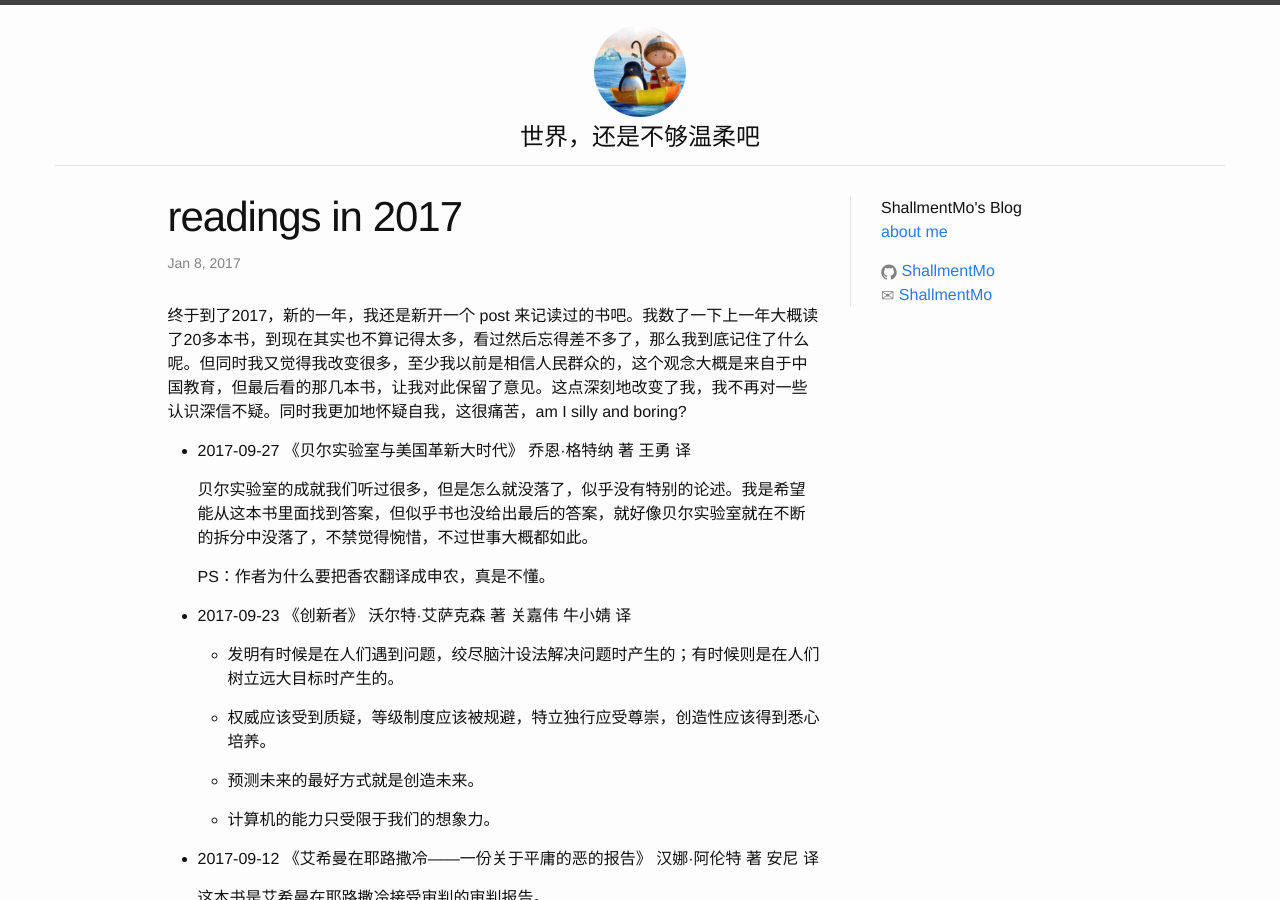
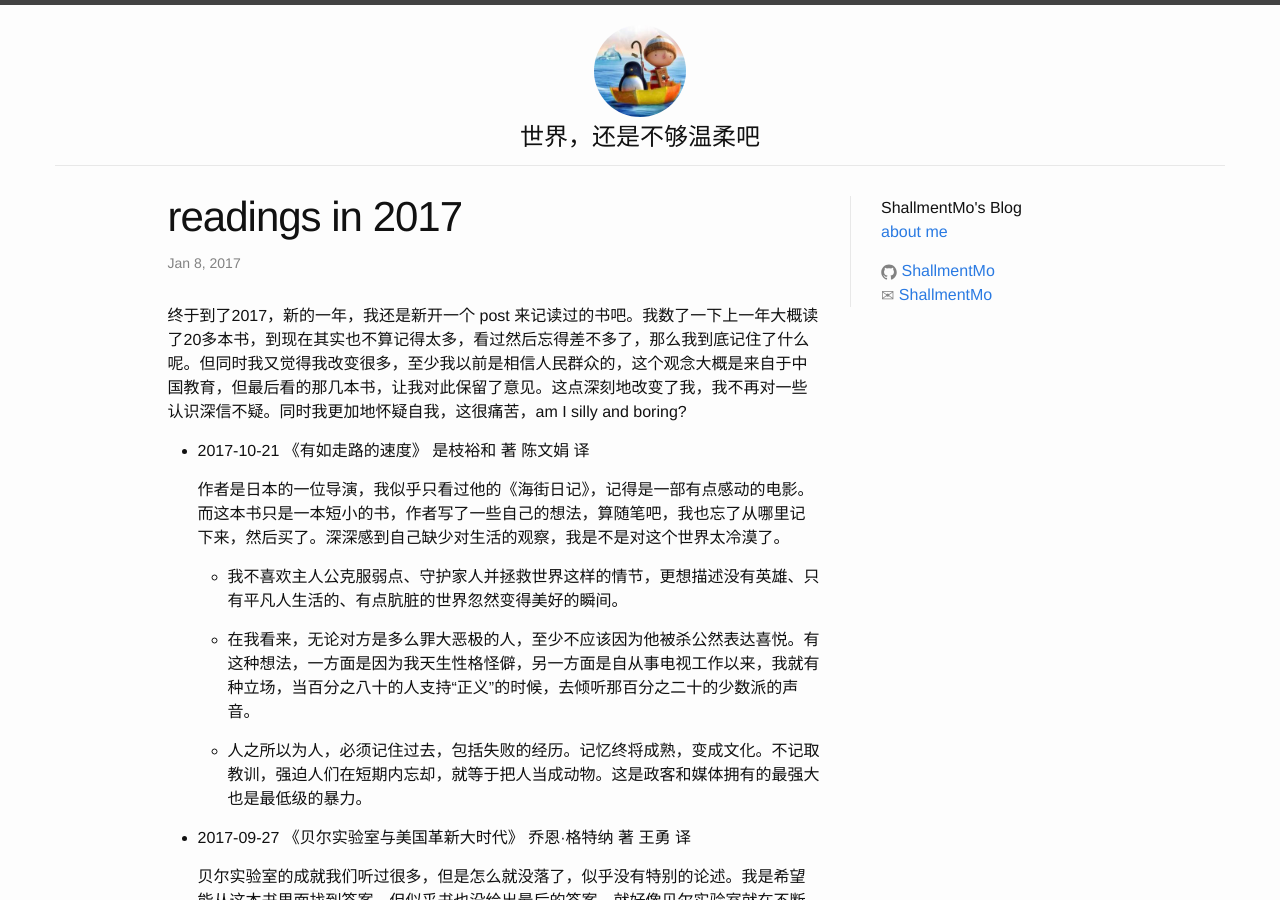
Before and after one commit to ShallmentMo/shallmentmo.github.com, a Jekyll site: the page built from _posts/2017-01-08-readings-in-2017.md, in a window 1280 px wide and 900 px high. Built offline with Jekyll 4.4.1, drawn with Linux system fonts in a browser that asks for light colours.

Commit message:
add 2017-10-21 reading

```diff
--- a/_posts/2017-01-08-readings-in-2017.md
+++ b/_posts/2017-01-08-readings-in-2017.md
@@ -6,6 +6,16 @@ categories: posts
 ---
 
 终于到了2017，新的一年，我还是新开一个 post 来记读过的书吧。我数了一下上一年大概读了20多本书，到现在其实也不算记得太多，看过然后忘得差不多了，那么我到底记住了什么呢。但同时我又觉得我改变很多，至少我以前是相信人民群众的，这个观念大概是来自于中国教育，但最后看的那几本书，让我对此保留了意见。这点深刻地改变了我，我不再对一些认识深信不疑。同时我更加地怀疑自我，这很痛苦，am I silly and boring?
+
+* 2017-10-21 《有如走路的速度》 是枝裕和 著 陈文娟 译
+
+  作者是日本的一位导演，我似乎只看过他的《海街日记》，记得是一部有点感动的电影。而这本书只是一本短小的书，作者写了一些自己的想法，算随笔吧，我也忘了从哪里记下来，然后买了。深深感到自己缺少对生活的观察，我是不是对这个世界太冷漠了。
+
+  * 我不喜欢主人公克服弱点、守护家人并拯救世界这样的情节，更想描述没有英雄、只有平凡人生活的、有点肮脏的世界忽然变得美好的瞬间。
+
+  * 在我看来，无论对方是多么罪大恶极的人，至少不应该因为他被杀公然表达喜悦。有这种想法，一方面是因为我天生性格怪僻，另一方面是自从事电视工作以来，我就有种立场，当百分之八十的人支持“正义”的时候，去倾听那百分之二十的少数派的声音。
+
+  * 人之所以为人，必须记住过去，包括失败的经历。记忆终将成熟，变成文化。不记取教训，强迫人们在短期内忘却，就等于把人当成动物。这是政客和媒体拥有的最强大也是最低级的暴力。
 
 * 2017-09-27 《贝尔实验室与美国革新大时代》 乔恩·格特纳 著 王勇 译
 
```
Also changed, not shown: Gemfile.lock.
